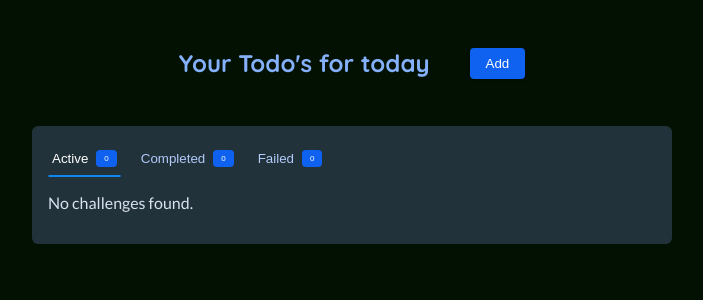
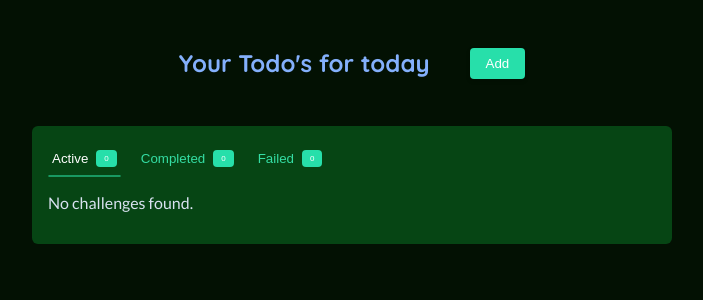
Before and after one commit to sowmya1066/ReactAnimations, a React (Vite) app: page /challenges in a window 1280 px wide. Shown: the top 300 px of the page, without its empty margins (288-991 px from the left). Built offline with nearby package versions, Linux system fonts and the light colour scheme.

Commit message:
framer motion

```diff
--- a/src/index.css
+++ b/src/index.css
@@ -126,7 +126,7 @@ main {
 }
 
 #new-challenge-images li.selected {
-  border: 2px solid #0f61ef;
+  border: 2px solid #199962;
 }
 
 #new-challenge-images li img {
@@ -136,7 +136,7 @@ main {
 }
 
 #challenges {
-  background-color: #22323a;
+  background-color: rgba(10, 146, 44, 0.409);
   padding: 1rem;
   border-radius: 6px;
 }
@@ -156,7 +156,7 @@ main {
   cursor: pointer;
   border-radius: 4px 4px 0 0;
   background-color: transparent;
-  color: #b0caf9;
+  color: #35dda4;
   border: none;
   box-shadow: none;
   display: flex;
@@ -165,12 +165,11 @@ main {
 
 #tabs button:hover,
 #tabs button.selected {
-  /* background-color: #355767; */
   color: #fff;
 }
 
 #tabs .active-tab-indicator {
-  border: 1.5px solid #0f86ef;
+  border: 1.5px solid #199962;
   border-radius: 8px;
 }
 
@@ -202,7 +201,7 @@ main {
 .challenge-item header h2 {
   margin: 0;
   font-size: 1.25rem;
-  color: #b1c1d9;
+  color: #35dda4;
 }
 
 .challenge-item header p {
@@ -222,12 +221,12 @@ main {
   font: inherit;
   background: transparent;
   border: none;
-  color: #7aaafc;
+  color: #179a4a;
   padding: 0;
 }
 
 .challenge-item-actions button:hover {
-  color: #5d7bf2;
+  color: #179a4a;
 }
 
 .challenge-item-actions .btn-negative {
@@ -249,7 +248,7 @@ main {
   font: inherit;
   background: transparent;
   border: none;
-  color: #7aaafc;
+  color: #27dfaa;
   padding: 0;
 }
 
@@ -268,7 +267,7 @@ main {
   cursor: pointer;
   padding: 0.5rem 1rem;
   border-radius: 4px;
-  background-color: #0f61ef;
+  background-color: #27dfaa;
   color: #fff;
   border: none;
   box-shadow: 0 2px 4px rgba(0, 0, 0, 0.2);
@@ -276,7 +275,7 @@ main {
 
 .new-challenge-actions button:hover,
 .button:hover {
-  background-color: #0f3cef;
+  background-color: #27dfaa;
 }
 
 .modal {
@@ -304,14 +303,14 @@ main {
   padding: 0.5rem 1rem;
   border-radius: 4px;
   background-color: transparent;
-  color: #314a77;
+  color: #27dfaa;
   border: none;
   box-shadow: none;
 }
 
 .new-challenge-actions button:first-of-type:hover {
   background-color: transparent;
-  color: #0f3cef;
+  color: #27dfaa;
 }
 
 .backdrop {
@@ -328,7 +327,7 @@ main {
   margin-left: 0.5rem;
   padding: 0.25rem 0.5rem;
   border-radius: 4px;
-  background-color: #0f61ef;
+  background-color: #27dfaa;
   color: #fff;
   font-size: 0.5rem;
 }
```
